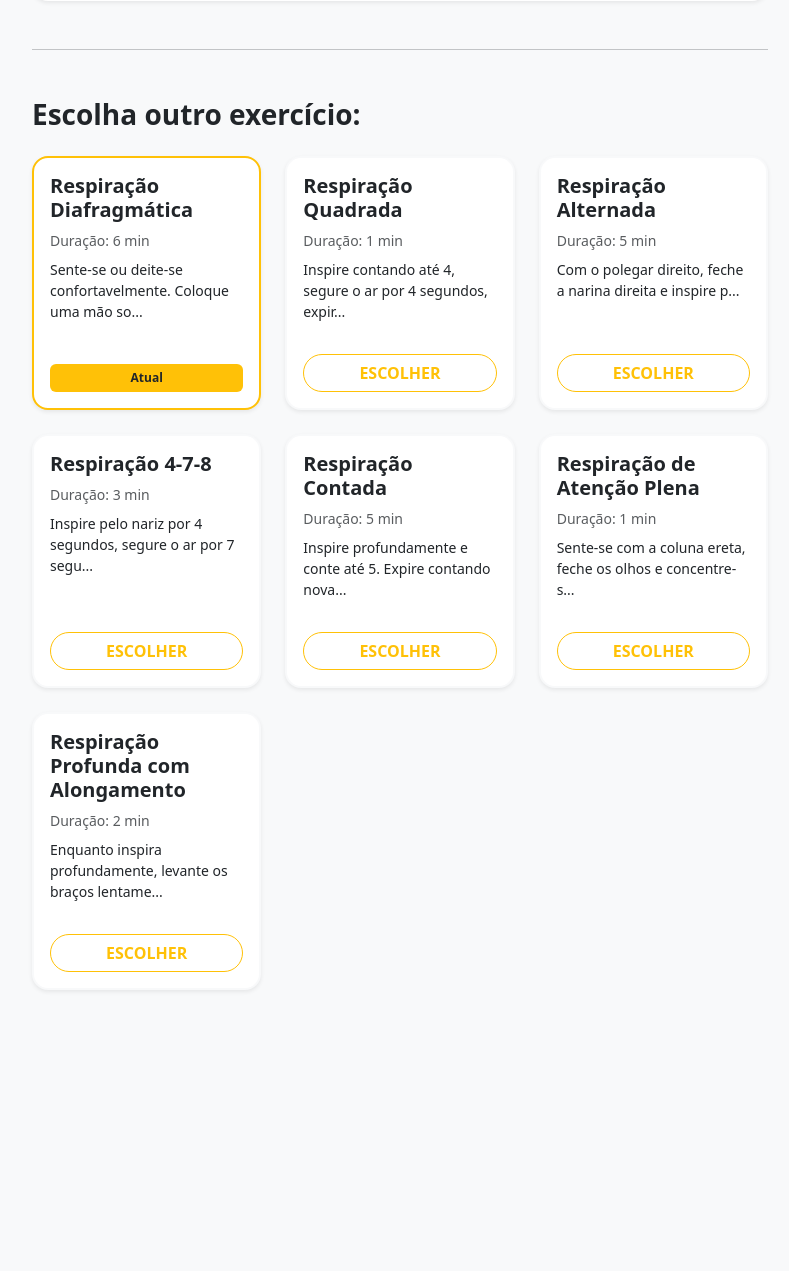
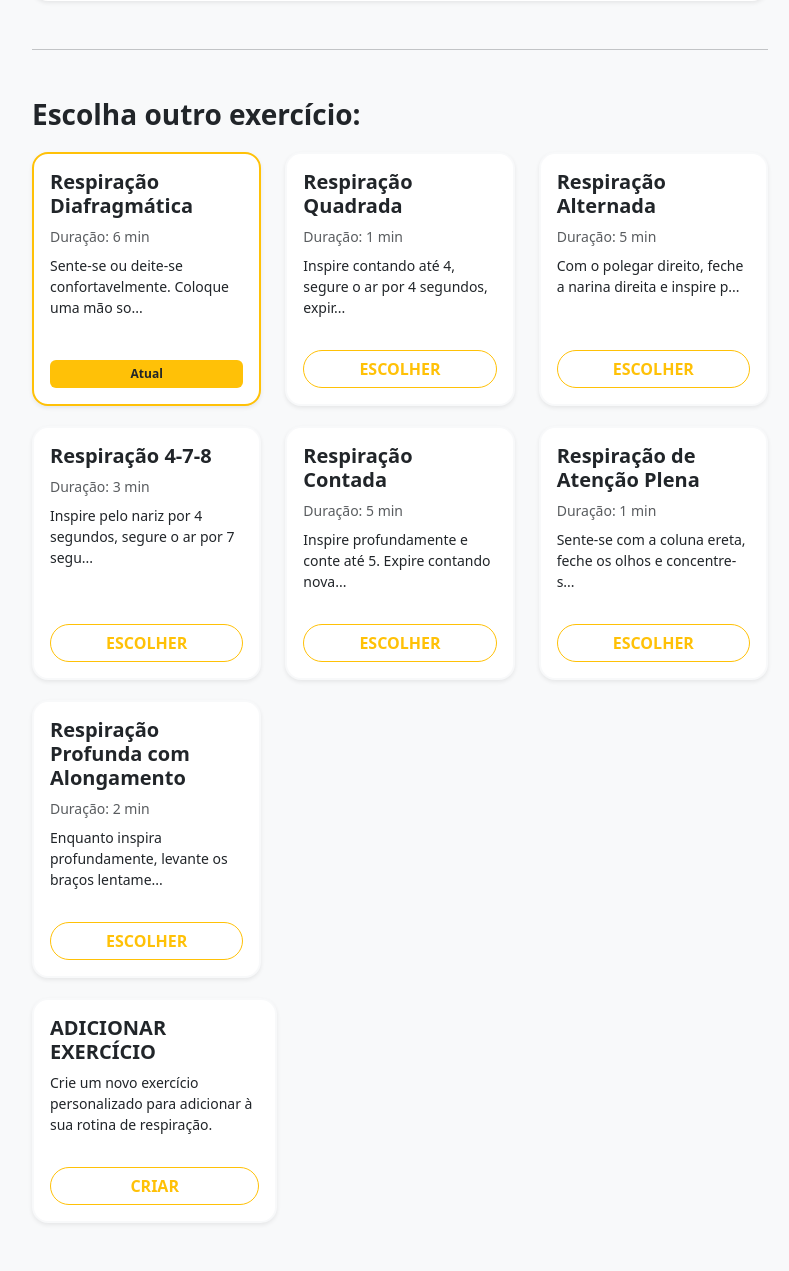
Before and after one commit to luizhenriquesccp/Projeto4-Baweb, a Flask app: page /exercicio/1 in a window 1280 px wide. Shown: the part 1001-2272 px from the top of the page, without its empty margins (240-1029 px from the left). Before the commit the page ends 1992 px from the top, so only its background shows below. Run offline with Flask 3, Linux system fonts and the light colour scheme; the visitor is signed in with stand-in values (Sample User, id 1); data comes from the database, SQL or seed files in the repository.

Commit message:
Pequenos ajustes

```diff
--- a/app.py
+++ b/app.py
@@ -197,3 +197,43 @@ def exibir_exercicio(id):
     cursor.close()
     conn.close()
     return render_template("ex.html", exercicio=exercicio, exercicios=exercicios)
+
+@app.route("/adicionar", methods=['GET', 'POST'])
+def adicionar_exercicio():
+    usuario_atual = session.get('usuario')
+    if not usuario_atual:
+        return redirect(url_for('login'))
+    if request.method == 'GET':
+        return render_template('adicionar_exercicio.html')
+
+    # POST: processa o formulário de adição de exercício
+    nome = request.form.get('nome')
+    duracao = request.form.get('duracao')
+    descricao = request.form.get('descricao')
+
+    if not nome or not duracao:
+        flash('Nome e duração são obrigatórios.')
+        return render_template('adicionar_exercicio.html', nome=nome, duracao=duracao, descricao=descricao)
+
+    try:
+        duracao_val = float(duracao)
+    except ValueError:
+        flash('Duração inválida. Use um número (minutos).')
+        return render_template('adicionar_exercicio.html', nome=nome, duracao=duracao, descricao=descricao)
+
+    conn = get_db()
+    cursor = conn.cursor()
+    try:
+        cursor.execute(
+            "INSERT INTO exercicio (nome, duracao, descricao) VALUES (%s, %s, %s)",
+            (nome, duracao_val, descricao)
+        )
+        conn.commit()
+        flash('Exercício adicionado com sucesso.')
+        return redirect(url_for('lista_exercicios'))
+    except mysql.connector.Error as err:
+        flash(f'Erro ao adicionar exercício: {err}')
+        return render_template('adicionar_exercicio.html', nome=nome, duracao=duracao, descricao=descricao)
+    finally:
+        cursor.close()
+        conn.close()
--- a/static/css/styles.css
+++ b/static/css/styles.css
@@ -8,6 +8,7 @@ body {
     background-color: #fce61a !important;
 }
 .navbar-brand {
+    font-size: 3rem;
     letter-spacing: 1px;
 }
 
@@ -41,3 +42,7 @@ footer.bg-warning {
 .navbar .nav-link {
     color: #000 !important;
 }
+
+.col-md-6.col-lg-4 {
+    margin-top: 20px;
+}
--- a/templates/cadastro.html
+++ b/templates/cadastro.html
@@ -4,7 +4,6 @@
     <meta charset="UTF-8">
     <meta name="viewport" content="width=device-width, initial-scale=1.0" />
     <title>Cadastro - Respira Aí</title>
-    <!-- Bootstrap CSS -->
     <link href="https://cdn.jsdelivr.net/npm/bootstrap@5.3.0/dist/css/bootstrap.min.css" rel="stylesheet">
     <link rel="stylesheet" href="{{ url_for('static', filename='css/style.css') }}">
 </head>
@@ -29,7 +28,6 @@
         <div id="mensagem" class="text-danger small mt-3"></div>
     </div>
 
-    <!-- Bootstrap JS -->
     <script src="https://cdn.jsdelivr.net/npm/bootstrap@5.3.0/dist/js/bootstrap.bundle.min.js"></script>
 </body>
 </html>
--- a/templates/ex.html
+++ b/templates/ex.html
@@ -4,8 +4,14 @@
     <meta charset="UTF-8" />
     <meta name="viewport" content="width=device-width, initial-scale=1.0" />
     <title>{{ exercicio.nome }} - RespiraAi</title>
-    <link href="https://cdn.jsdelivr.net/npm/bootstrap@5.3.0/dist/css/bootstrap.min.css" rel="stylesheet">
-    <link rel="stylesheet" href="{{ url_for('static', filename='css/styles.css') }}" />
+    <link
+      href="https://cdn.jsdelivr.net/npm/bootstrap@5.3.0/dist/css/bootstrap.min.css"
+      rel="stylesheet"
+    />
+    <link
+      rel="stylesheet"
+      href="{{ url_for('static', filename='css/styles.css') }}"
+    />
     <style>
       .circle {
         width: 180px;
@@ -24,11 +30,21 @@
       }
 
       @keyframes breathing {
-        0%   { transform: scale(1); }
-        40%  { transform: scale(1.3); }
-        60%  { transform: scale(1.3); }
-        90%  { transform: scale(0.8); }
-        100% { transform: scale(1); }
+        0% {
+          transform: scale(1);
+        }
+        40% {
+          transform: scale(1.3);
+        }
+        60% {
+          transform: scale(1.3);
+        }
+        90% {
+          transform: scale(0.8);
+        }
+        100% {
+          transform: scale(1);
+        }
       }
 
       .tempo-total {
@@ -43,22 +59,45 @@
   </head>
   <body>
     <header>
-      <nav class="navbar navbar-expand-lg navbar-light bg-warning shadow-sm py-3">
+      <nav
+        class="navbar navbar-expand-lg navbar-light bg-warning shadow-sm py-3"
+      >
         <div class="container">
-          <a class="navbar-brand fs-1 fw-normal" href="{{ url_for('index') }}" style="font-family: 'Times New Roman', Times, serif;">RespiraAi</a>
-          <button class="navbar-toggler" type="button" data-bs-toggle="collapse" data-bs-target="#navbarNav" aria-controls="navbarNav" aria-expanded="false" aria-label="Toggle navigation">
+          <a
+            class="navbar-brand fs-1 fw-normal"
+            href="{{ url_for('index') }}"
+            style="font-family: 'Times New Roman', Times, serif"
+            >RespiraAi</a
+          >
+          <button
+            class="navbar-toggler"
+            type="button"
+            data-bs-toggle="collapse"
+            data-bs-target="#navbarNav"
+            aria-controls="navbarNav"
+            aria-expanded="false"
+            aria-label="Toggle navigation"
+          >
             <span class="navbar-toggler-icon"></span>
           </button>
           <div class="collapse navbar-collapse" id="navbarNav">
             <ul class="navbar-nav ms-auto">
               <li class="nav-item">
-                <a class="nav-link fs-5 px-3" href="{{ url_for('index') }}">Exercícios</a>
+                <a class="nav-link fs-5 px-3" href="{{ url_for('index') }}"
+                  >Exercícios</a
+                >
               </li>
               <li class="nav-item">
-                <a class="nav-link fs-5 px-3" href="{{ url_for('historico') }}">Histórico</a>
+                <a class="nav-link fs-5 px-3" href="{{ url_for('historico') }}"
+                  >Histórico</a
+                >
               </li>
               <li class="nav-item">
-                <a class="nav-link fs-5 px-3" href="{{ url_for('index') }}#estatisticas">Estatísticas</a>
+                <a
+                  class="nav-link fs-5 px-3"
+                  href="{{ url_for('index') }}#estatisticas"
+                  >Estatísticas</a
+                >
               </li>
             </ul>
           </div>
@@ -69,7 +108,11 @@
     <main class="container my-5">
       <div class="row justify-content-center">
         <div class="col-lg-8">
-          <div class="card border-0 shadow-sm p-4 p-md-5 rounded-4 text-center" data-duracao="{{ exercicio.duracao }}" data-exercicio-id="{{ exercicio.id_exercicio }}">
+          <div
+            class="card border-0 shadow-sm p-4 p-md-5 rounded-4 text-center"
+            data-duracao="{{ exercicio.duracao }}"
+            data-exercicio-id="{{ exercicio.id_exercicio }}"
+          >
             <h2 class="display-6 fw-bold mb-4">{{ exercicio.nome }}</h2>
 
             <div class="bg-warning-subtle p-4 rounded-4 mb-4 text-start">
@@ -82,40 +125,65 @@
 
             <div class="row g-3 mb-4">
               <div class="col-6">
-                <button class="btn btn-outline-dark btn-lg w-100 rounded-pill py-3 fw-bold" id="btnIniciar">INICIAR</button>
+                <button
+                  class="btn btn-outline-dark btn-lg w-100 rounded-pill py-3 fw-bold"
+                  id="btnIniciar"
+                >
+                  INICIAR
+                </button>
               </div>
               <div class="col-6">
-                <button class="btn btn-outline-dark btn-lg w-100 rounded-pill py-3 fw-bold" id="btnPausar">PAUSAR</button>
+                <button
+                  class="btn btn-outline-dark btn-lg w-100 rounded-pill py-3 fw-bold"
+                  id="btnPausar"
+                >
+                  PAUSAR
+                </button>
               </div>
             </div>
 
-            <button class="btn btn-warning btn-lg w-100 rounded-pill py-3 fw-bold mb-4 shadow-sm" id="btnTerminar">TERMINAR</button>
+            <button
+              class="btn btn-warning btn-lg w-100 rounded-pill py-3 fw-bold mb-4 shadow-sm"
+              id="btnTerminar"
+            >
+              TERMINAR
+            </button>
 
             <div class="tempo-total" id="tempoTotal">
               TEMPO TOTAL:&nbsp;&nbsp;00:00
             </div>
           </div>
 
-          <hr class="my-5">
+          <hr class="my-5" />
 
           <div class="mt-5">
             <h3 class="fw-bold mb-4">Escolha outro exercício:</h3>
             {% if exercicios %}
             <div class="row g-4">
-                {% for ex in exercicios %}
-                  {% set is_current = (ex.id_exercicio == exercicio.id_exercicio) %}
+              {% for ex in exercicios %} {% set is_current = (ex.id_exercicio ==
+              exercicio.id_exercicio) %}
               <div class="col-md-6 col-lg-4">
-                    <div class="card h-100 border-2 {{ 'border-warning' if is_current else 'border-light' }} shadow-sm rounded-4">
+                <div
+                  class="card h-100 border-2 {{ 'border-warning' if is_current else 'border-light' }} shadow-sm rounded-4"
+                >
                   <div class="card-body d-flex flex-column">
                     <h5 class="card-title fw-bold">{{ ex.nome }}</h5>
-                        <p class="text-muted small mb-2">Duração: {{ ex.duracao }} min</p>
+                    <p class="text-muted small mb-2">
+                      Duração: {{ ex.duracao }} min
+                    </p>
                     <p class="card-text small flex-grow-1">
                       {{ ex.descricao|truncate(60, True, '...') }}
                     </p>
                     {% if is_current %}
-                          <span class="badge bg-warning text-dark mt-3 py-2">Atual</span>
+                    <span class="badge bg-warning text-dark mt-3 py-2"
+                      >Atual</span
+                    >
                     {% else %}
-                          <a href="{{ url_for('exibir_exercicio', id=ex.id_exercicio) }}" class="btn btn-outline-warning mt-3 fw-bold rounded-pill">ESCOLHER</a>
+                    <a
+                      href="{{ url_for('exibir_exercicio', id=ex.id_exercicio) }}"
+                      class="btn btn-outline-warning mt-3 fw-bold rounded-pill"
+                      >ESCOLHER</a
+                    >
                     {% endif %}
                   </div>
                 </div>
@@ -123,8 +191,28 @@
               {% endfor %}
             </div>
             {% else %}
-              <div class="alert alert-light text-center">Nenhum outro exercício encontrado.</div>
+            <div class="alert alert-light text-center">
+              Nenhum outro exercício encontrado.
+            </div>
             {% endif %}
+            <div class="col-md-6 col-lg-4">
+              <div
+                class="card h-100 border-2 {{ 'border-warning' if is_current else 'border-light' }} shadow-sm rounded-4"
+              >
+                <div class="card-body d-flex flex-column">
+                  <h5 class="card-title fw-bold">ADICIONAR EXERCÍCIO</h5>
+                  <p class="card-text small flex-grow-1">
+                    Crie um novo exercício personalizado para adicionar à sua
+                    rotina de respiração.
+                  </p>
+                  <a
+                    href="{{ url_for('adicionar_exercicio') }}"
+                    class="btn btn-outline-warning mt-3 fw-bold rounded-pill"
+                    >CRIAR</a
+                  >
+                </div>
+              </div>
+            </div>
           </div>
         </div>
       </div>
--- a/templates/h.html
+++ b/templates/h.html
@@ -4,7 +4,6 @@
   <meta charset="UTF-8" />
   <meta name="viewport" content="width=device-width, initial-scale=1.0" />
   <title>Histórico - RespiraAi</title>
-  <!-- Bootstrap CSS -->
   <link href="https://cdn.jsdelivr.net/npm/bootstrap@5.3.0/dist/css/bootstrap.min.css" rel="stylesheet">
   <link rel="stylesheet" href="{{ url_for('static', filename='css/styles.css') }}" />
 </head>
@@ -58,7 +57,6 @@
     </div>
   </main>
 
-  <!-- Bootstrap JS -->
   <script src="https://cdn.jsdelivr.net/npm/bootstrap@5.3.0/dist/js/bootstrap.bundle.min.js"></script>
 </body>
 </html>
--- a/templates/index.html
+++ b/templates/index.html
@@ -11,7 +11,7 @@
     <header>
       <nav class="navbar navbar-expand-lg  shadow-sm py-3">
         <div class="container">
-          <a class="navbar-brand fs-1 fw-normal" href="{{ url_for('index') }}" style="font-family: 'Times New Roman', Times, serif;">RespiraAi</a>
+          <a class="navbar-brand" href="{{ url_for('index') }}">RespiraAi</a>
           <button class="navbar-toggler" type="button" data-bs-toggle="collapse" data-bs-target="#navbarNav" aria-controls="navbarNav" aria-expanded="false" aria-label="Toggle navigation">
             <span class="navbar-toggler-icon"></span>
           </button>
@@ -89,7 +89,7 @@
           <strong class="fs-4">RespiraAi</strong> &copy; 2025<br />
           <span class="text-dark text-opacity-75">
             Projeto desenvolvido por estudantes do curso de Informática do <strong>IFRN</strong>.<br />
-            Desenvolvedores: Luiz Henrique, Luiz Fernando, Alec, Ricardo, João Gabriel e Fabrício.<br />
+            Desenvolvedores: Luiz Henrique, Luiz Fernando e Ricardo.<br />
             Site sem fins lucrativos. Para melhorar seu bem-estar.
           </span>
         </p>
```
Also changed, not shown: templates/adicionar_exercicio.html (added, +43 -0 lines), data/Dump20250930.sql (renamed from Dump20250930.sql). Lines whose indentation alone changed are shown as unchanged.
